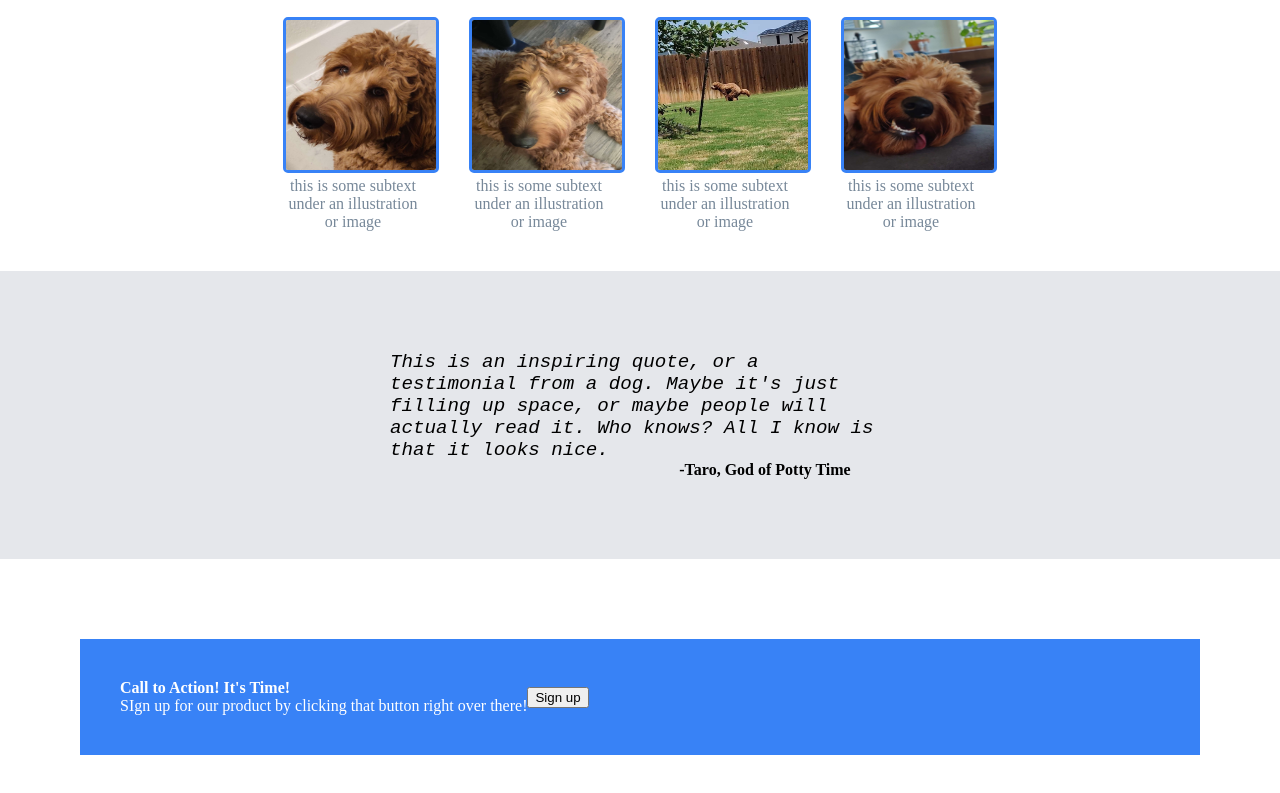
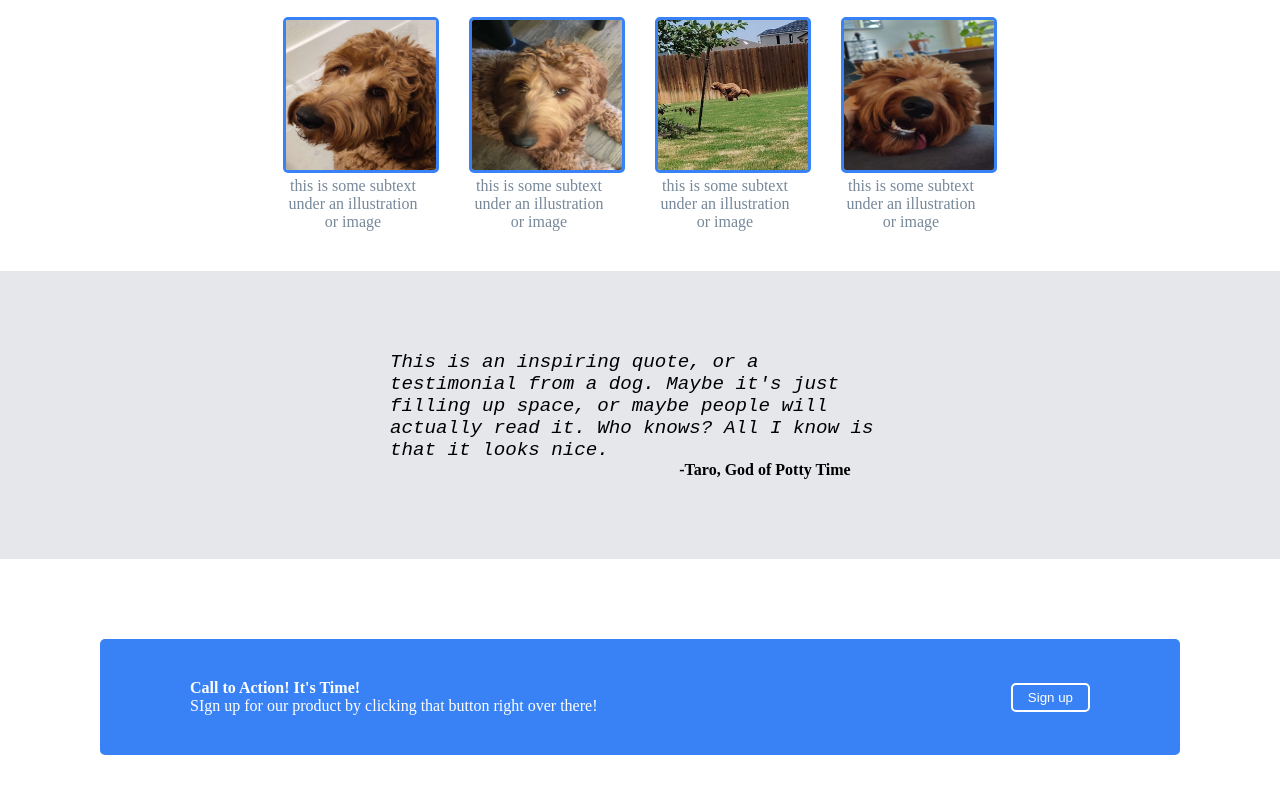
Before and after one commit to thormander/TOP-LandingPage, a plain HTML site: page index.html in a window 1280 px wide. Shown: the part 511-1304 px from the top of the page. Drawn offline with Linux system fonts and the light colour scheme.

Commit message:
completed sign up content

```diff
--- a/index.html
+++ b/index.html
@@ -54,11 +54,13 @@
         <p>-Taro, God of Potty Time</p>
     </div>
     <div class="sign-up">
-        <div class="left">
-            <h4>Call to Action! It's Time!</h4>
-            <p>SIgn up for our product by clicking that button right over there!</p>
+        <div class="content">
+            <div class="left">
+                <h4>Call to Action! It's Time!</h4>
+                <p>SIgn up for our product by clicking that button right over there!</p>
+            </div>
+            <button>Sign up</button>
         </div>
-        <button>Sign up</button>
     </div>
     <div class="footer">
 
--- a/styles.css
+++ b/styles.css
@@ -116,11 +116,28 @@ a {
 
 
 .sign-up {
-    display: flex;
-    align-items: center;
-
     margin: 80px;
     background-color: #3882f6;
     color: white;
     padding: 40px;
+    border-radius: 5px;
+    max-width: 1000px;
+    margin-right: 100px;
+    margin-left: 100px;
 }
+.sign-up .content{
+    display: flex;
+    align-items: center;
+    justify-content: space-between;
+    padding-left: 50px;
+    padding-right: 50px;
+}
+.sign-up button {
+    background-color: #3882f6;
+    border: 2px solid white;
+    border-radius: 5px;
+    color: white;
+    padding: 5px;
+    padding-left: 15px;
+    padding-right: 15px;
+}
```
